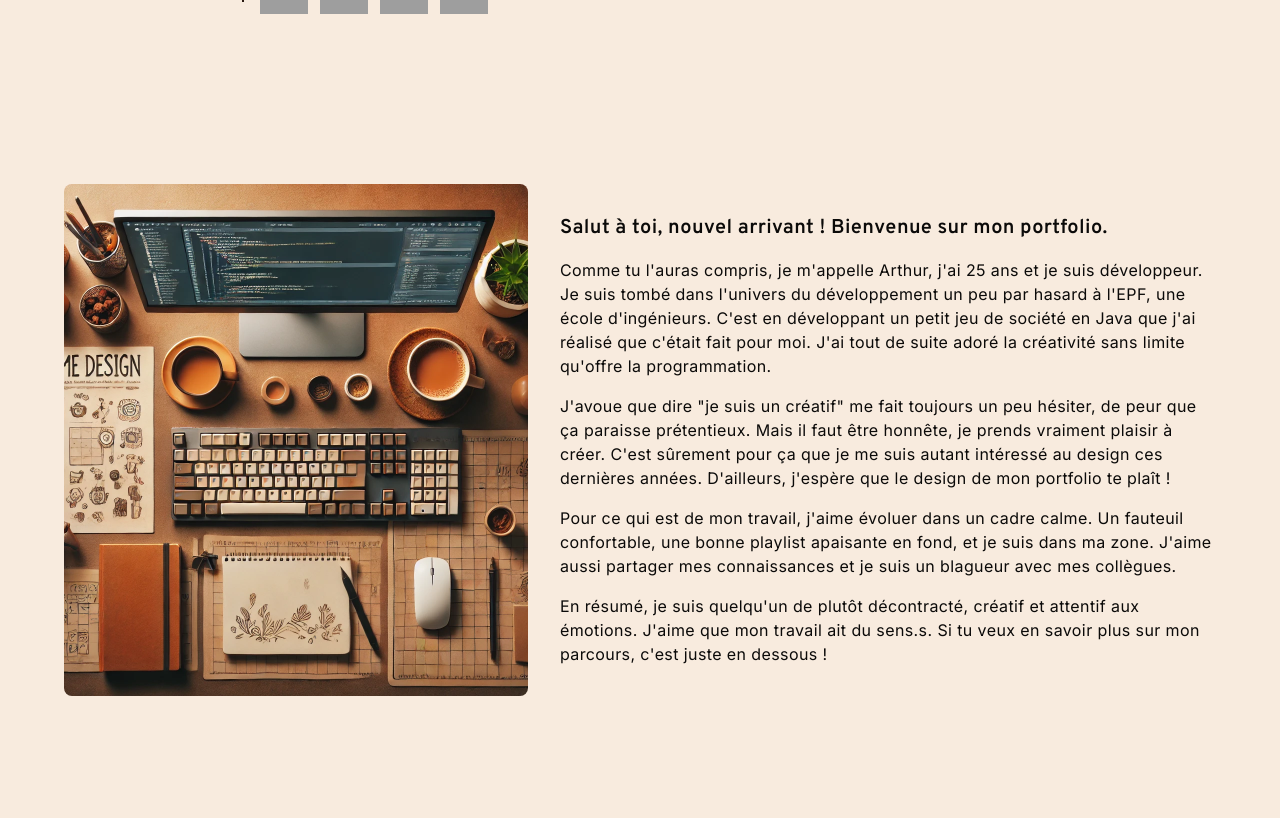
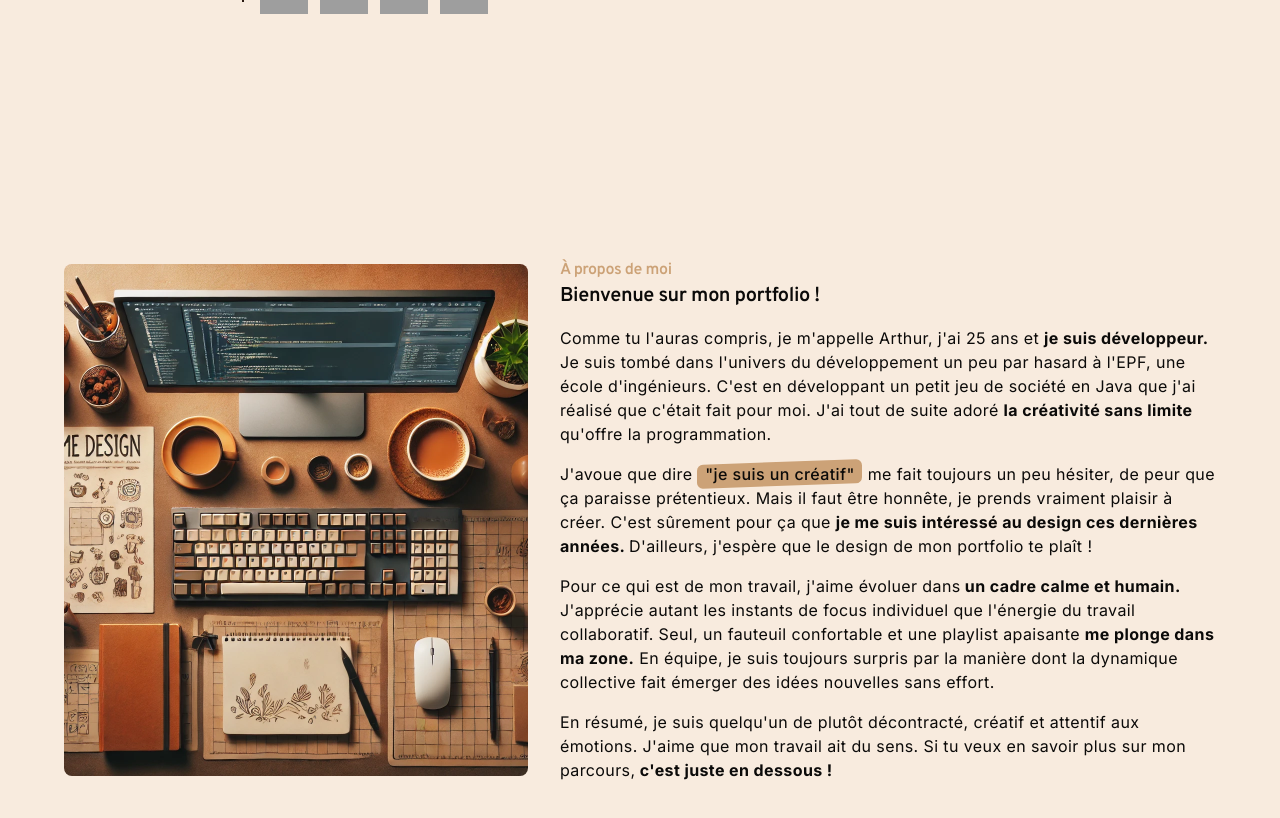
Before and after one commit to ArthurAllioux/portfolio, a Next.js app: page / in a window 1280 px wide. Shown: the part 680-1498 px from the top of the page. Built offline with nearby package versions, Linux system fonts and the light colour scheme; grey boxes are pictures that could not be loaded.

Commit message:
feat: aboutcontainer v2

```diff
--- a/app/about/AboutContainer.tsx
+++ b/app/about/AboutContainer.tsx
@@ -2,10 +2,11 @@ import Image from "next/image"
 import bureau from "@/assets/bureau.webp"
 import { FollowerPointerCard } from "@/components/ui/following-pointer"
 import CustomCursorForImageLabel from "../../components/ui/custom-cursors"
+import { Cog } from "lucide-react"
 
 export default function AboutContainer() {
   return (
-    <div className="flex min-h-screen flex-col items-center p-tight lg:items-end">
+    <section className="flex snap-center snap-normal flex-col items-center justify-center p-tight lg:items-end">
       <div className="relative flex flex-col items-center gap-8 lg:flex-row">
         <FollowerPointerCard
           customCursor={
@@ -20,40 +21,54 @@ export default function AboutContainer() {
           />
         </FollowerPointerCard>
         <div className="flex max-w-prose flex-col justify-center gap-4 text-pretty text-sm leading-relaxed tracking-wide xl:text-base">
-          <h3 className="text-xl font-semibold">
-            Salut à toi, nouvel arrivant ! Bienvenue sur mon portfolio.{" "}
-          </h3>
+          <div className="font-semibold tracking-tight">
+            <h2 className="text-secondary">À propos de moi</h2>
+            <h3 className="text-xl">Bienvenue sur mon portfolio ! </h3>
+          </div>
           <p>
             Comme tu l&apos;auras compris, je m&apos;appelle Arthur, j&apos;ai
-            25 ans et je suis développeur. Je suis tombé dans l&apos;univers du
-            développement un peu par hasard à l&apos;EPF, une école
-            d&apos;ingénieurs. C&apos;est en développant un petit jeu de société
-            en Java que j&apos;ai réalisé que c&apos;était fait pour moi.
-            J&apos;ai tout de suite adoré la créativité sans limite
+            25 ans et <b>je suis développeur.</b> Je suis tombé dans
+            l&apos;univers du développement un peu par hasard à l&apos;EPF, une
+            école d&apos;ingénieurs. C&apos;est en développant un petit jeu de
+            société en Java que j&apos;ai réalisé que c&apos;était fait pour
+            moi. J&apos;ai tout de suite adoré <b>la créativité sans limite </b>
             qu&apos;offre la programmation.
           </p>
           <p>
-            J&apos;avoue que dire &quot;je suis un créatif&quot; me fait
-            toujours un peu hésiter, de peur que ça paraisse prétentieux. Mais
-            il faut être honnête, je prends vraiment plaisir à créer. C&apos;est
-            sûrement pour ça que je me suis autant intéressé au design ces
-            dernières années. D&apos;ailleurs, j&apos;espère que le design de
-            mon portfolio te plaît !
+            J&apos;avoue que dire{" "}
+            <span className="group relative inline-block px-2 font-medium before:absolute before:inset-0 before:-z-10 before:block before:-skew-y-2 before:rounded-md before:bg-gradient-to-r before:from-secondary before:to-secondary hover:before:from-blue-400 hover:before:to-purple-400">
+              <span className="*:duration-500">
+                <Cog className="absolute left-12 -z-50 rotate-45 opacity-0 transition-all group-hover:-translate-x-2 group-hover:-translate-y-4 group-hover:-rotate-180 group-hover:opacity-100" />
+                <Cog className="absolute left-2 -z-50 rotate-45 opacity-0 transition-all group-hover:-translate-x-2 group-hover:-translate-y-2 group-hover:-rotate-180 group-hover:opacity-100" />
+                {/* <PocketKnife className="absolute left-16 -z-50 -rotate-12 transition-all group-hover:-translate-y-5 group-hover:opacity-100 opacity-0" /> */}
+                <Cog className="absolute right-2 -z-50 rotate-45 opacity-0 transition-all group-hover:translate-x-2 group-hover:translate-y-2 group-hover:rotate-180 group-hover:opacity-100" />
+              </span>
+              <span>&quot;je suis un créatif&quot;</span>
+            </span>{" "}
+            me fait toujours un peu hésiter, de peur que ça paraisse
+            prétentieux. Mais il faut être honnête, je prends vraiment plaisir à
+            créer. C&apos;est sûrement pour ça que{" "}
+            <b>je me suis intéressé au design ces dernières années. </b>
+            D&apos;ailleurs, j&apos;espère que le design de mon portfolio te
+            plaît !
           </p>
           <p>
-            Pour ce qui est de mon travail, j&apos;aime évoluer dans un cadre
-            calme. Un fauteuil confortable, une bonne playlist apaisante en
-            fond, et je suis dans ma zone. J&apos;aime aussi partager mes
-            connaissances et je suis un blagueur avec mes collègues.
+            Pour ce qui est de mon travail, j&apos;aime évoluer dans
+            <b> un cadre calme et humain.</b> J&apos;apprécie autant les
+            instants de focus individuel que l&apos;énergie du travail
+            collaboratif. Seul, un fauteuil confortable et une playlist
+            apaisante <b>me plonge dans ma zone.</b> En équipe, je suis toujours
+            surpris par la manière dont la dynamique collective fait émerger des
+            idées nouvelles sans effort.
           </p>
           <p>
             En résumé, je suis quelqu&apos;un de plutôt décontracté, créatif et
-            attentif aux émotions. J&apos;aime que mon travail ait du sens.s. Si
-            tu veux en savoir plus sur mon parcours, c&apos;est juste en dessous
-            !
+            attentif aux émotions. J&apos;aime que mon travail ait du sens. Si
+            tu veux en savoir plus sur mon parcours,
+            <b> c&apos;est juste en dessous !</b>
           </p>
         </div>
       </div>
-    </div>
+    </section>
   )
 }
```
